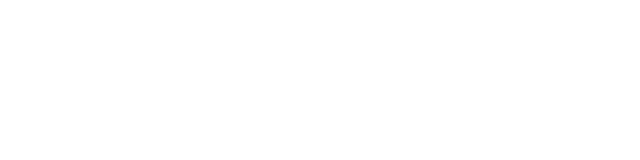
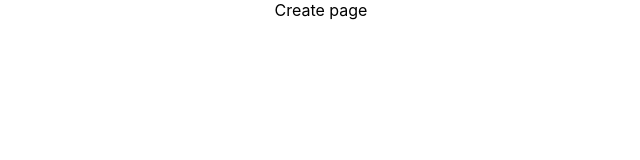
Before and after one commit to lkdm/EnvitedTest, a React (Create React App) app in the folder envited-test/: page /create in a window 1280 px wide. Shown: the top 160 px of the page, without its empty margins (319-959 px from the left). Built offline with nearby package versions, Linux system fonts and the light colour scheme.

Commit message:
chore: create pages.

```diff
--- a/envited-test/src/App.tsx
+++ b/envited-test/src/App.tsx
@@ -1,15 +1,16 @@
 import React from 'react';
-import logo from './logo.svg';
 import './App.css';
 import { Route, Routes } from 'react-router-dom';
+import Create from './pages/CreatePage';
+import Index from './pages/IndexPage';
 
 function App() {
   return (
     <div className="App">
       <Routes>
-        <Route path="/" />
-        <Route path="create" />
-        <Route path="event" />
+        <Route path="/" element={<Index />} />
+        <Route path="create" element={<Create />} />
+        <Route path="event"  element={<Index />} />
       </Routes>
     </div>
   );
--- /dev/null
+++ b/envited-test/src/pages/CreatePage.tsx
@@ -0,0 +1,7 @@
+import React from "react"
+
+const Create = () => {
+    return <>Create page</>
+}
+
+export default Create
--- /dev/null
+++ b/envited-test/src/pages/IndexPage.tsx
@@ -0,0 +1,7 @@
+import React from "react"
+
+const Index = () => {
+    return <>Index page</>
+}
+
+export default Index
```
Also changed, not shown: envited-test/src/pages/EventPage.tsx (added, +7 -0 lines).
